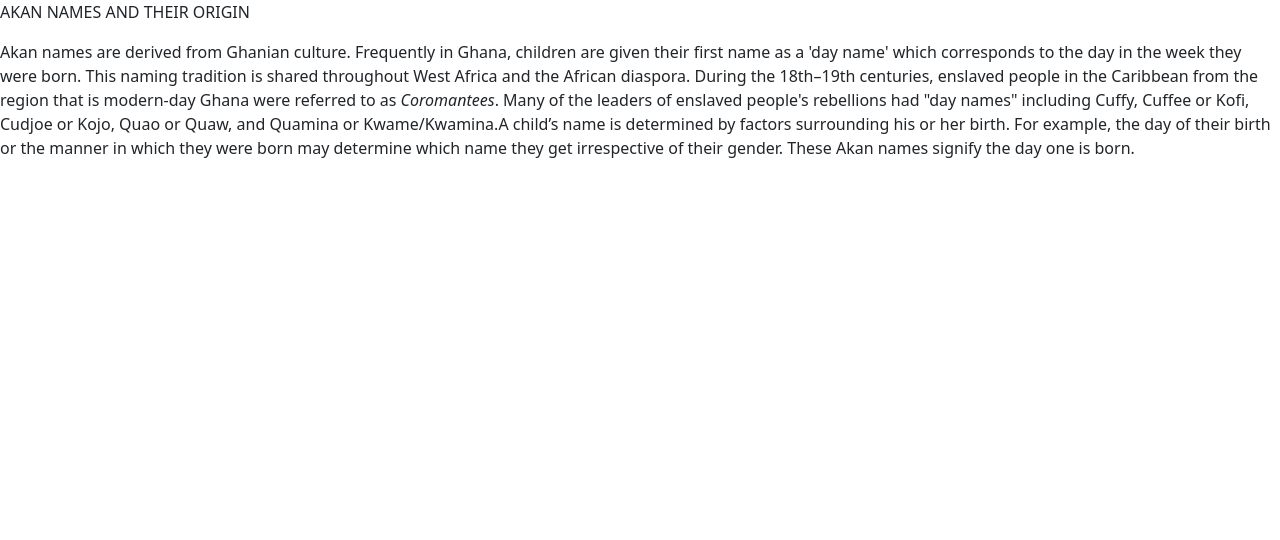
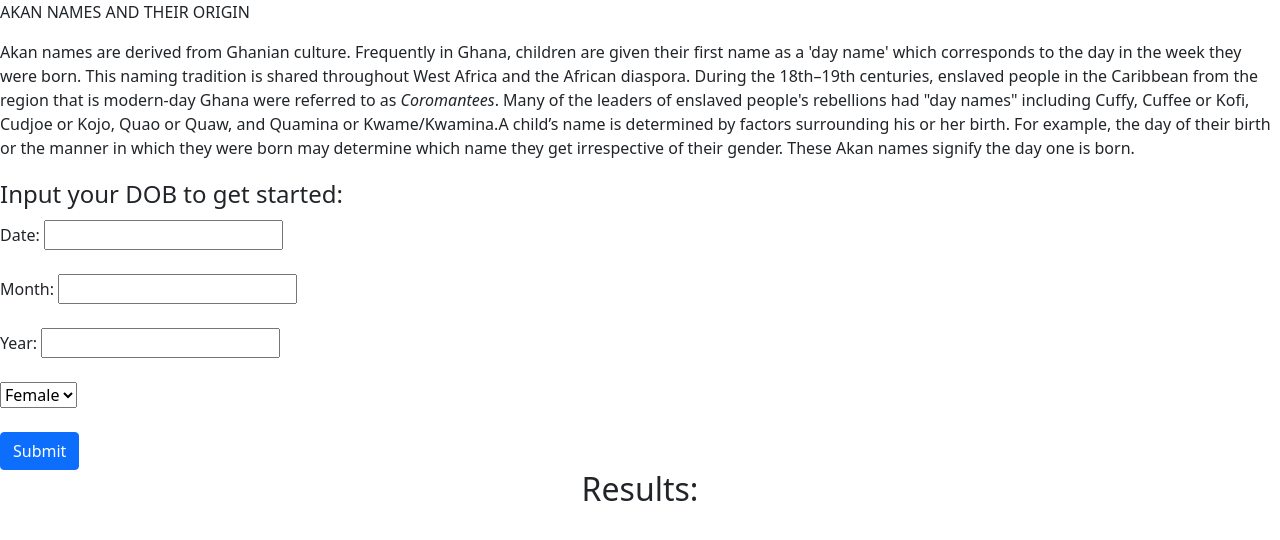
Before and after one commit to Maryan23/Akan-Name-Form, a plain HTML site: page index.html in a window 1280 px wide. Drawn offline with nearby package versions, Linux system fonts and the light colour scheme.

Commit message:
Add body

```diff
--- a/index.html
+++ b/index.html
@@ -1,3 +1,4 @@
+<!DOCTYPE html>
 <html>
 <head>
 <title>Akannameform</title>
@@ -6,9 +7,25 @@
 <link href="https://cdn.jsdelivr.net/npm/bootstrap@5.1.0/dist/css/bootstrap.min.css" rel="stylesheet" integrity="sha384-KyZXEAg3QhqLMpG8r+8fhAXLRk2vvoC2f3B09zVXn8CA5QIVfZOJ3BCsw2P0p/We" crossorigin="anonymous">
 </head>
 <body>
-<div class ="p3">
-<p id="p4">AKAN NAMES AND THEIR ORIGIN</p>
+<div class ="p1">
+<p id="p2">AKAN NAMES AND THEIR ORIGIN</p>
 <p>Akan names are derived from Ghanian culture. Frequently in Ghana, children are given their first name as a 'day name' which corresponds to the day in the week they were born. This naming tradition is shared throughout West Africa and the African diaspora. During the 18th–19th centuries, enslaved people in the Caribbean from the region that is modern-day Ghana were referred to as <em>Coromantees</em>. Many of the leaders of enslaved people's rebellions had "day names" including Cuffy, Cuffee or Kofi, Cudjoe or Kojo, Quao or Quaw, and Quamina or Kwame/Kwamina.A child’s name is determined by factors surrounding his or her birth. For example, the day of their birth or the manner in which they were born may determine which name they get irrespective of their gender. These Akan names signify the day one is born.</p>
 </div>
+<form id="form" method="POST">
+    <fieldset>
+    <legend>Input your DOB to get started:</legend>
+    Date:   <input type="number" id="date"><br><br>
+    Month:  <input type="number" id="month"><br><br>
+    Year:   <input type="number" id="year"><br><br>
+    <select id="gender"><br><br>
+    <option value="Female">Female</option>
+    <option value="Male">Male</option>
+    </select>
+    </fieldset>
+    <br>
+    <input type="submit" value="Submit" id="submitButton" class="btn btn-primary" onclick="generateName(); return false"/>
+    <h2 class ="text-center" id="result">Results:</h2>
+</form>
 </body>
+<script src="script.js"></script>
 </html>
```
